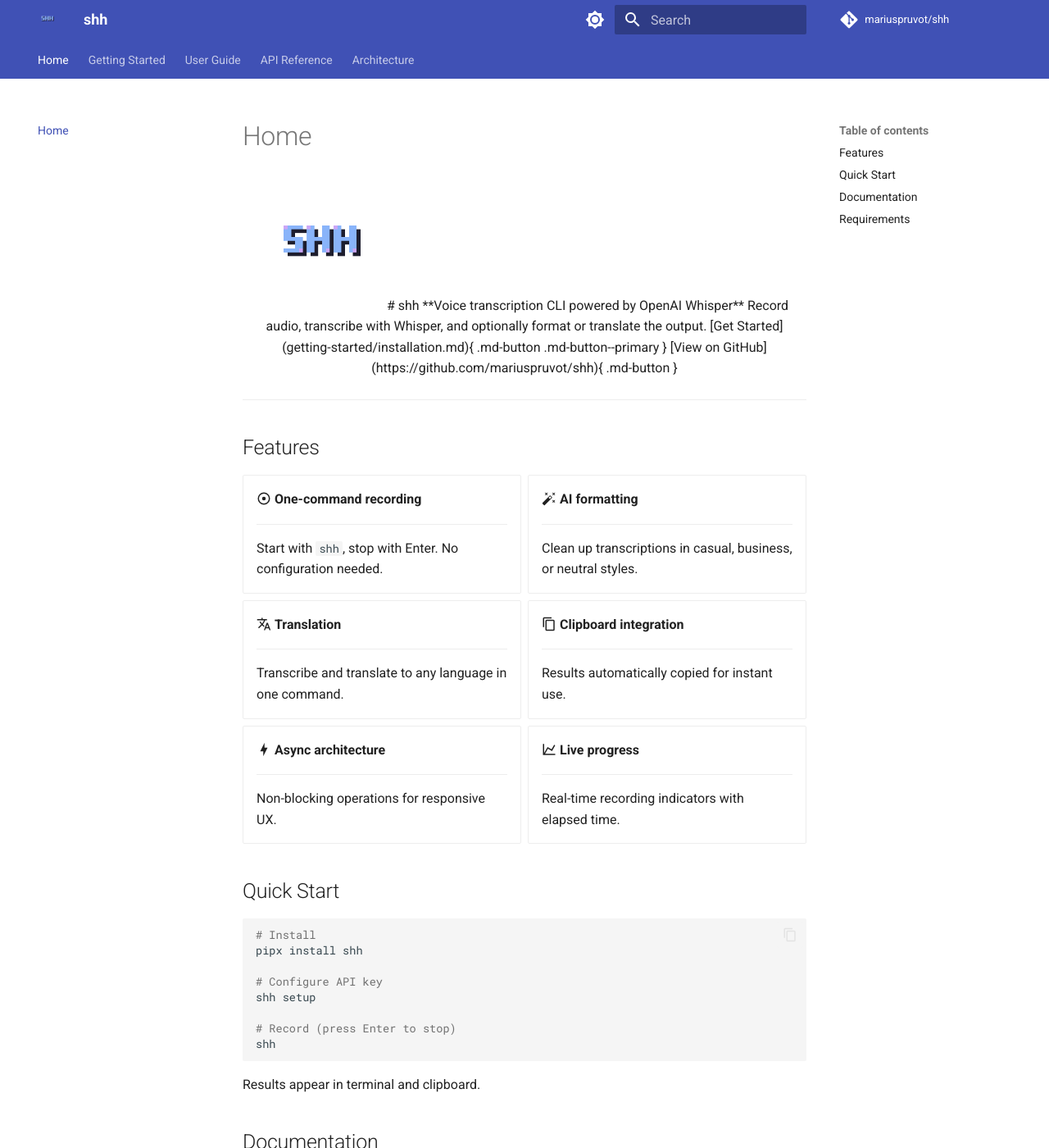
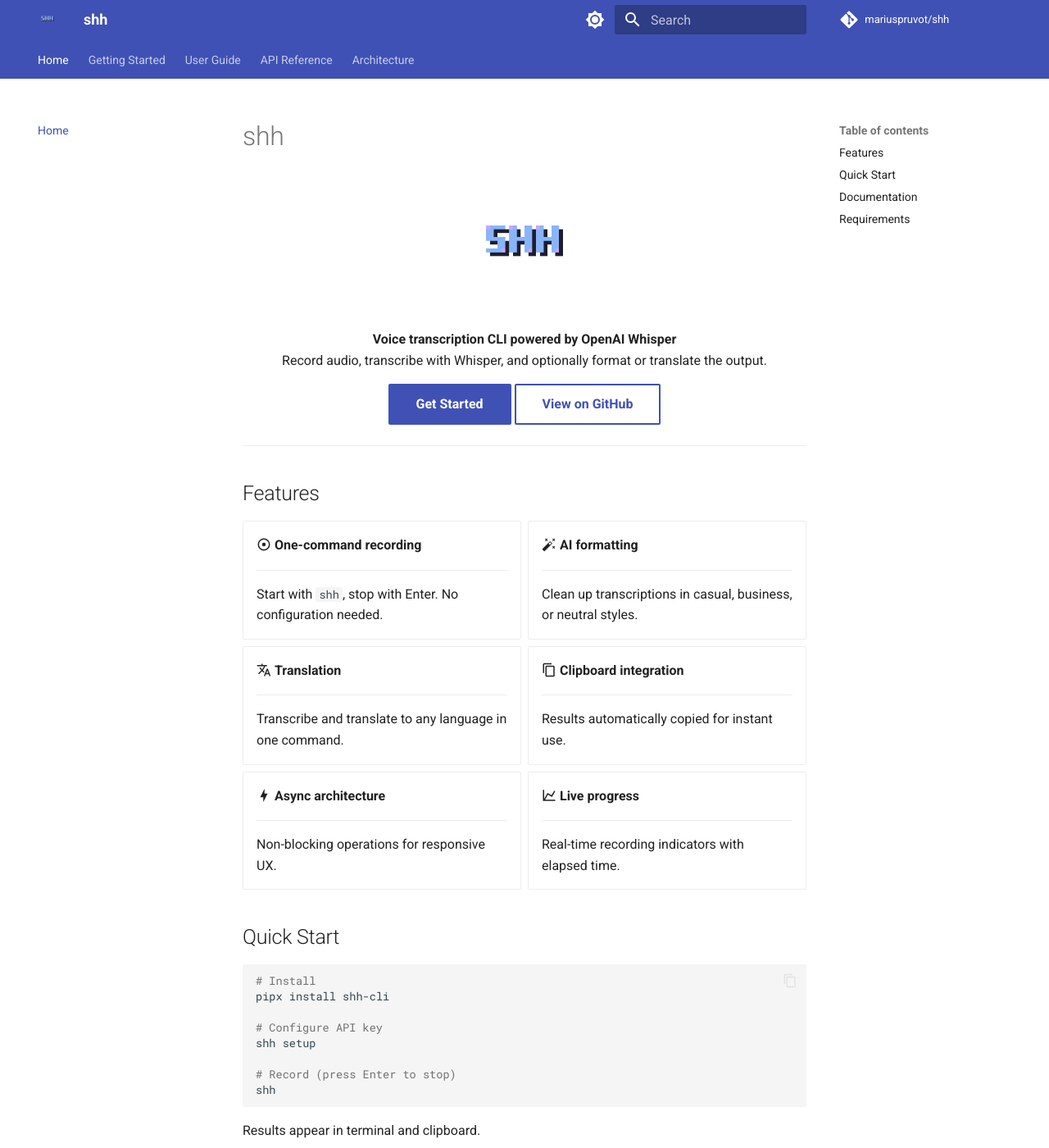
Before and after one commit to mariuspruvot/shh, an MkDocs documentation site: the page built from docs/index.md, in a window 1280 px wide and 1400 px high. Shown: the whole window at 82% size. Built offline with MkDocs 1.6.1 and Material for MkDocs 9.7.7, drawn with Linux system fonts in a browser that asks for light colours; comment, search, counter and statistics services are not loaded.

Commit message:
fix: correct Material Design button syntax and install command
- Use HTML <a> tags with class attributes instead of markdown syntax
- Fix buttons not rendering (was showing raw markdown)
- Update install command to 'pipx install shh-cli'
- Fix centered layout issues

````diff
--- a/docs/index.md
+++ b/docs/index.md
@@ -1,17 +1,18 @@
-<div align="center">
+# shh { .center }
 
-<img src="assets/shh-logo.png" alt="shh logo" width="150"/>
+<p align="center">
+  <img src="assets/shh-logo.png" alt="shh logo" width="150"/>
+</p>
 
-# shh
+<p align="center">
+  <strong>Voice transcription CLI powered by OpenAI Whisper</strong><br/>
+  Record audio, transcribe with Whisper, and optionally format or translate the output.
+</p>
 
-**Voice transcription CLI powered by OpenAI Whisper**
-
-Record audio, transcribe with Whisper, and optionally format or translate the output.
-
-[Get Started](getting-started/installation.md){ .md-button .md-button--primary }
-[View on GitHub](https://github.com/mariuspruvot/shh){ .md-button }
-
-</div>
+<p align="center">
+  <a href="getting-started/installation/" class="md-button md-button--primary">Get Started</a>
+  <a href="https://github.com/mariuspruvot/shh" class="md-button">View on GitHub</a>
+</p>
 
 ---
 
@@ -61,7 +62,7 @@
 
 ```bash
 # Install
-pipx install shh
+pipx install shh-cli
 
 # Configure API key
 shh setup
````
